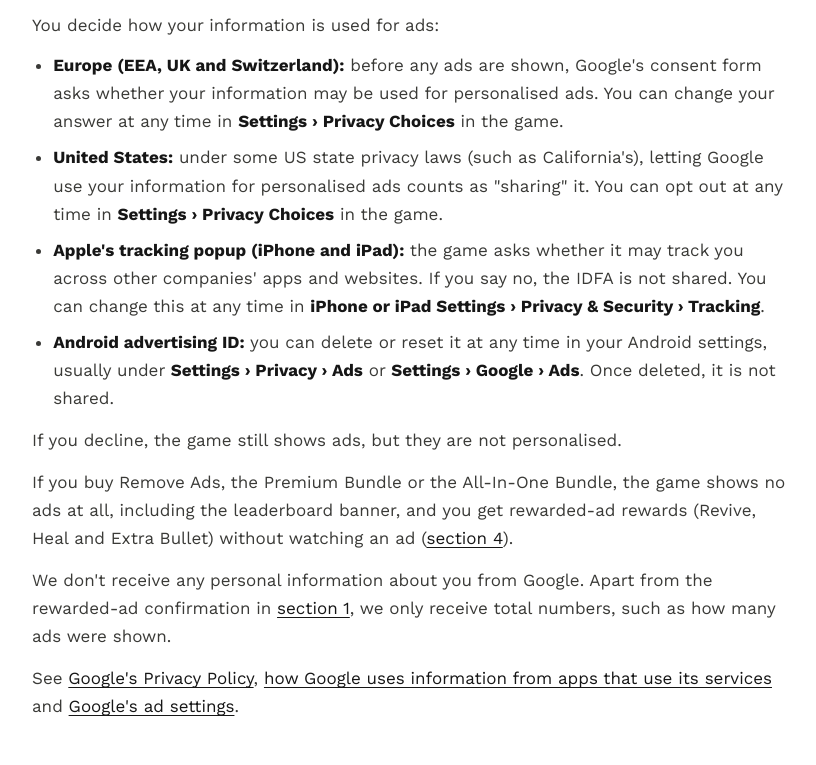
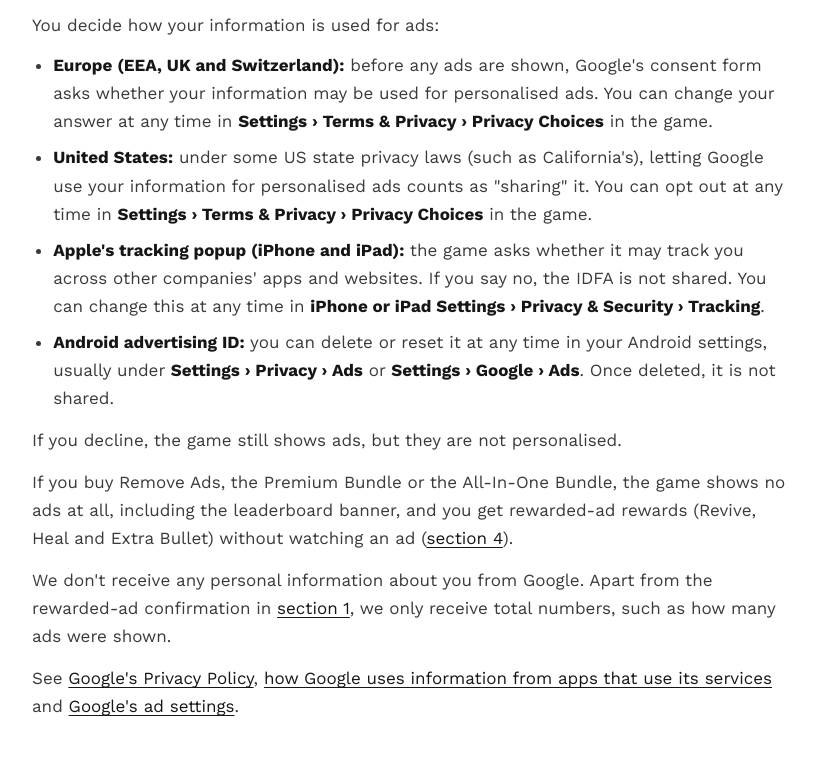
Before and after one commit to kaan-daigames/DaiGamesWebsite, a plain HTML site: page privacy.html in a window 1280 px wide. Shown: the part 3168-3933 px from the top of the page, without its empty margins (76-892 px from the left). Drawn offline with Linux system fonts and the light colour scheme.

Commit message:
Privacy Policy Update

```diff
--- a/privacy.html
+++ b/privacy.html
@@ -124,8 +124,8 @@
       <p>To show and measure ads, Google's ad software in the game receives information such as your IP address, device model, operating system and app version, an approximate location worked out from your IP address, how you interact with ads, and diagnostic data. On iPhone and iPad, it only receives your device's advertising identifier (IDFA) if you allow tracking. On Android, it receives your device's advertising ID unless you have deleted it in your Android settings.</p>
       <p>You decide how your information is used for ads:</p>
       <ul>
-        <li><strong>Europe (EEA, UK and Switzerland):</strong> before any ads are shown, Google's consent form asks whether your information may be used for personalised ads. You can change your answer at any time in <span class="path">Settings › Privacy Choices</span> in the game.</li>
-        <li><strong>United States:</strong> under some US state privacy laws (such as California's), letting Google use your information for personalised ads counts as "sharing" it. You can opt out at any time in <span class="path">Settings › Privacy Choices</span> in the game.</li>
+        <li><strong>Europe (EEA, UK and Switzerland):</strong> before any ads are shown, Google's consent form asks whether your information may be used for personalised ads. You can change your answer at any time in <span class="path">Settings › Terms &amp; Privacy › Privacy Choices</span> in the game.</li>
+        <li><strong>United States:</strong> under some US state privacy laws (such as California's), letting Google use your information for personalised ads counts as "sharing" it. You can opt out at any time in <span class="path">Settings › Terms &amp; Privacy › Privacy Choices</span> in the game.</li>
         <li><strong>Apple's tracking popup (iPhone and iPad):</strong> the game asks whether it may track you across other companies' apps and websites. If you say no, the IDFA is not shared. You can change this at any time in <span class="path">iPhone or iPad Settings › Privacy &amp; Security › Tracking</span>.</li>
         <li><strong>Android advertising ID:</strong> you can delete or reset it at any time in your Android settings, usually under <span class="path">Settings › Privacy › Ads</span> or <span class="path">Settings › Google › Ads</span>. Once deleted, it is not shared.</li>
       </ul>
@@ -176,13 +176,13 @@
       <p>Deleting your account does not cancel or refund your purchases. They stay with your Apple or Google Account and can be restored (<a href="#purchases">section 4</a>).</p>
       <p>If you can't open the game, email us (address below) and we will delete your account by hand.</p>
       <p>If you never signed in, there is no Delete Account button. Guest accounts aren't linked to your name or contact details, and the game doesn't show the guest ID, so we can't tell which guest account is yours and can't delete one on request. Guest accounts are deleted automatically after 12 months without use (<a href="#retention">section 7</a>). If you sign in, your guest times move to your account and are deleted with it.</p>
-      <p>Deleting your account does not affect information Google holds for ads; use <span class="path">Settings › Privacy Choices</span>, Apple's tracking setting, your Android advertising ID setting or Google's own tools for that.</p>
+      <p>Deleting your account does not affect information Google holds for ads; use <span class="path">Settings › Terms &amp; Privacy › Privacy Choices</span>, Apple's tracking setting, your Android advertising ID setting or Google's own tools for that.</p>
 
       <h2 id="children">9. Children</h2>
       <p>The game is not directed at children under 13, and we do not knowingly collect personal information from them. Without signing in we receive no name, email or contact details (the guest account is only a random ID, see <a href="#without-account">section 1</a>), though Google AdMob still receives device information to show ads (<a href="#ads">section 3</a>). If you believe a child under 13 has created an account, contact us and we will delete it. Parents can control purchases with Apple's Screen Time and Ask to Buy settings, or with Google Play's purchase approvals and Family Link.</p>
 
       <h2 id="rights">10. Your rights</h2>
-      <p>Depending on where you live (for example under the GDPR in the EU/UK or the CCPA in California), you may have the right to access, correct, export or delete your information, and to object to its use. You can delete everything yourself from the game (if you signed in), or email us for any other request. We will answer within 30 days. For information used for ads, use <span class="path">Settings › Privacy Choices</span>, Apple's tracking setting, your Android advertising ID setting, or contact Google.</p>
+      <p>Depending on where you live (for example under the GDPR in the EU/UK or the CCPA in California), you may have the right to access, correct, export or delete your information, and to object to its use. You can delete everything yourself from the game (if you signed in), or email us for any other request. We will answer within 30 days. For information used for ads, use <span class="path">Settings › Terms &amp; Privacy › Privacy Choices</span>, Apple's tracking setting, your Android advertising ID setting, or contact Google.</p>
 
       <h2 id="changes">11. Changes to this policy</h2>
       <p>If this policy changes, the new version will be published on this page with a new effective date. Important changes will also be mentioned in the game's App Store and Google Play release notes.</p>
```
